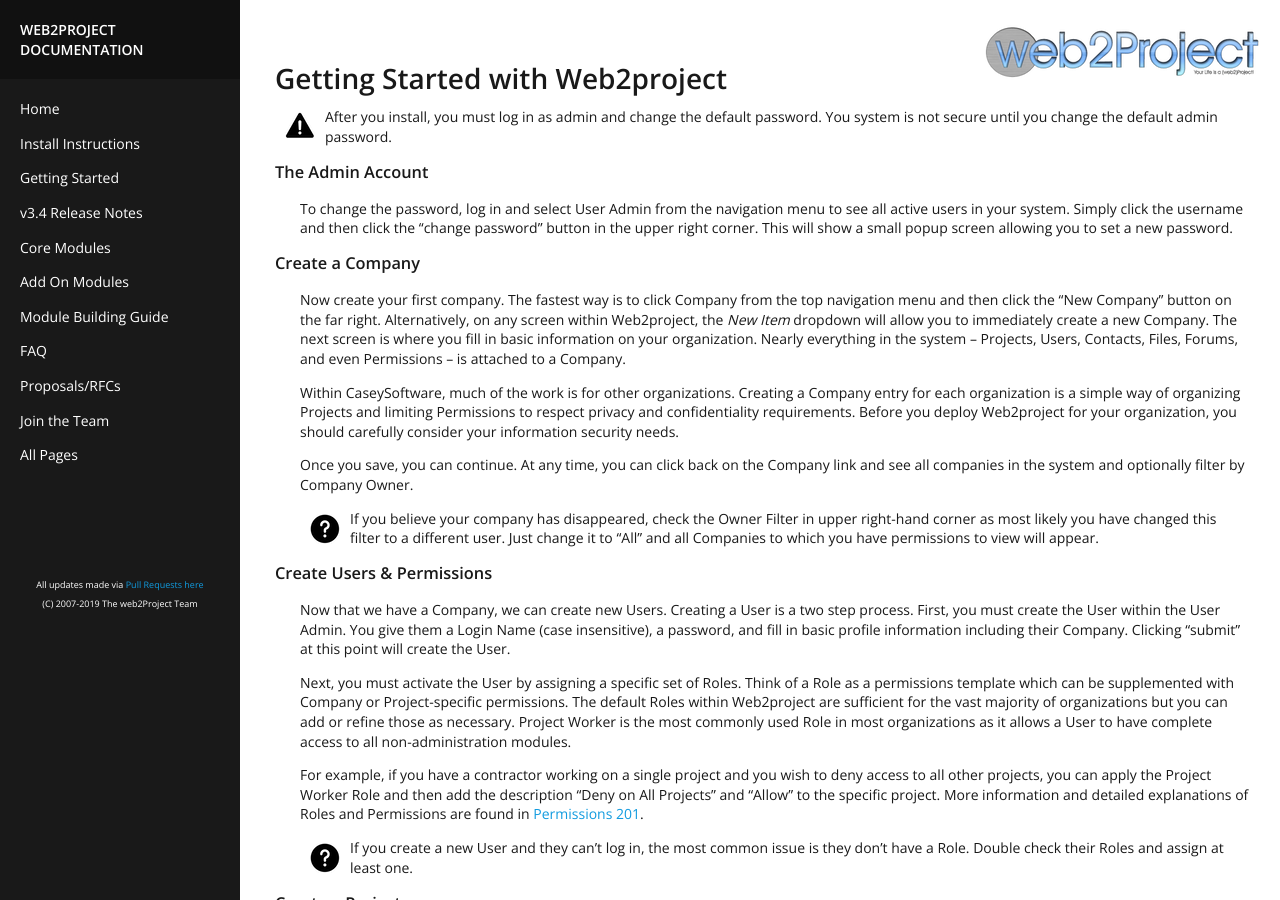
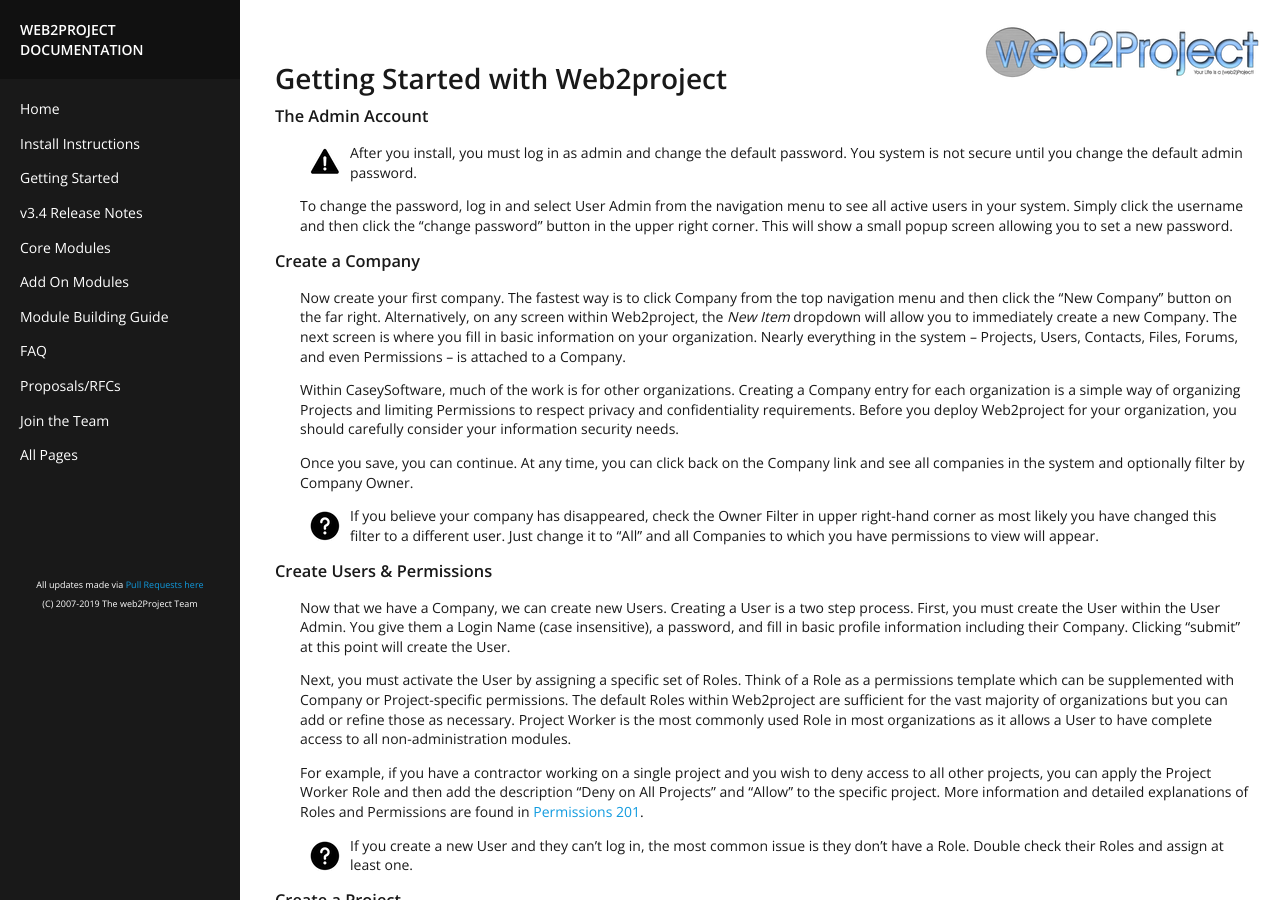
Before and after one commit to web2project/web2project.github.io, a Jekyll site: the page built from _docs/getting-started.md, in a window 1280 px wide and 900 px high. Built offline with Jekyll 4.4.1, drawn with Linux system fonts in a browser that asks for light colours.

Commit message:
moved the note

```diff
--- a/_docs/getting-started.md
+++ b/_docs/getting-started.md
@@ -3,9 +3,9 @@ layout: page
 title: Getting Started with Web2project
 ---
 
+### The Admin Account
+
 {% include icon-warn.html %} After you install, you must log in as admin and change the default password. You system is not secure until you change the default admin password.
-
-### The Admin Account
 
 To change the password, log in and select User Admin from the navigation menu to see all active users in your system. Simply click the username and then click the "change password" button in the upper right corner. This will show a small popup screen allowing you to set a new password.
 
```
